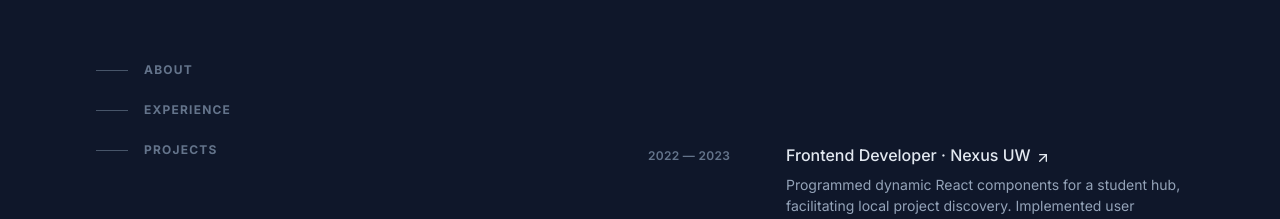
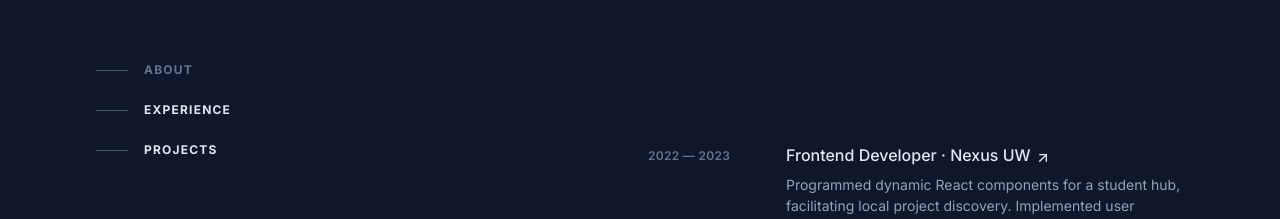
Before and after one commit to duncrob/personal-site, a Next.js app: page / in a window 1280 px wide. Shown: the part 266-485 px from the top of the page. Built offline with nearby package versions, Linux system fonts and the light colour scheme.

Commit message:
began working on active links during scroll

```diff
--- /dev/null
+++ b/src/app/components/NavBar.js
@@ -0,0 +1,72 @@
+import { useEffect } from "react";
+import { useScrollPosition } from "../hooks/useScrollPosition"
+
+export default function NavBar() {
+    let experiencePosY = 0, projectsPosY
+
+    useEffect(() => {
+        experiencePosY = document.getElementById('experience').offsetTop;
+        console.log(experiencePosY);
+    }, [])
+
+    const scrollPosition = useScrollPosition();
+
+    function classNames(...classes) {
+        return classes.filter(Boolean).join(' ')
+    }
+
+    return (
+        <nav className='nav hidden lg:block' aria-label='In-page jump links'>
+            <ul className='mt-16 w-max'>
+                <li>
+                    <a className='group flex items-center py-3' href='#about'>
+                        <span
+                            className={classNames(
+                                scrollPosition < experiencePosY ? 'w-16 bg-slate-200' : 'group-hover:w-16 group-hover:bg-slate-200 group-focus-visible:w-16 group-focus-visible:bg-slate-200',
+                                'nav-indicator mr-4 h-px w-8 bg-slate-600 transition-all motion-reduce:transition-none'
+                            )}
+                        ></span>
+                        <span
+                            className={classNames(
+                                scrollPosition < experiencePosY ? 'text-slate-200' : 'text-slate-500 group-hover:text-slate-200 group-focus-visible:text-slate-200',
+                                'nav-text text-xs font-bold uppercase tracking-widest'
+                            )}
+                        >About</span>
+                    </a>
+                </li>
+                <li>
+                    <a className='group flex items-center py-3' href='#experience'>
+                        <span className={
+                            classNames(
+                                scrollPosition >= experiencePosY ? 'w-16 bg-slate-200' : 'group-hover:w-16 group-hover:bg-slate-200 group-focus-visible:w-16 group-focus-visible:bg-slate-200',
+                                'nav-indicator mr-4 h-px w-8 bg-slate-600 transition-all motion-reduce:transition-none'
+                            )}
+                        ></span>
+                        <span
+                            className={classNames(
+                                scrollPosition >= experiencePosY ? 'text-slate-200' : 'text-slate-500 group-hover:text-slate-200 group-focus-visible:text-slate-200',
+                                'nav-text text-xs font-bold uppercase tracking-widest'
+                            )}
+                        >Experience</span>
+                    </a>
+                </li>
+                <li>
+                    <a className='group flex items-center py-3' href='#projects'>
+                        <span className={
+                            classNames(
+                                scrollPosition < 410 ? 'w-16 bg-slate-200' : 'group-hover:w-16 group-hover:bg-slate-200 group-focus-visible:w-16 group-focus-visible:bg-slate-200',
+                                'nav-indicator mr-4 h-px w-8 bg-slate-600 transition-all motion-reduce:transition-none'
+                            )}
+                        ></span>
+                        <span
+                            className={classNames(
+                                scrollPosition < 410 ? 'text-slate-200' : 'text-slate-500 group-hover:text-slate-200 group-focus-visible:text-slate-200',
+                                'nav-text text-xs font-bold uppercase tracking-widest'
+                            )}
+                        >Projects</span>
+                    </a>
+                </li>
+            </ul>
+        </nav>
+    )
+}
--- /dev/null
+++ b/src/app/hooks/useScrollPosition.js
@@ -0,0 +1,19 @@
+import { useEffect, useState } from "react";
+
+export const useScrollPosition = () => {
+    const [scrollPosition, setScrollPosition] = useState(0);
+
+    useEffect(() => {
+        const updatePosition = () => {
+            setScrollPosition(window.scrollY);
+        }
+
+        window.addEventListener('scroll', updatePosition);
+
+        updatePosition();
+
+        return () => window.removeEventListener('scroll', updatePosition)
+    }, [])
+
+    return scrollPosition
+}
--- a/src/app/page.js
+++ b/src/app/page.js
@@ -9,6 +9,7 @@ import { FontAwesomeIcon } from '@fortawesome/react-fontawesome'
 import { faArrowRight } from "@fortawesome/free-solid-svg-icons"
 import { faLinkedin, faGithub, faInstagram } from "@fortawesome/free-brands-svg-icons";
 import Project from "./components/Project";
+import NavBar from "./components/NavBar";
 
 export default function Home() {
   const [mousePos, setMousePos] = useState({ x: undefined, y: undefined });
@@ -59,28 +60,7 @@ export default function Home() {
               </h1>
               <h2 className='mt-3 text-lg font-medium tracking-tight text-slate-200 sm:text-xl'>Frontend Developer</h2>
               <p className='max-w-xs mt-4'>I am passionate about web experiences that empower the user.</p>
-              <nav className='nav hidden lg:block' aria-label='In-page jump links'>
-                <ul className='mt-16 w-max'>
-                  <li>
-                    <a className='group flex items-center py-3' href='#about'>
-                      <span className='nav-indicator mr-4 h-px w-8 bg-slate-600 transition-all group-hover:w-16 group-hover:bg-slate-200 group-focus-visible:w-16 group-focus-visible:bg-slate-200 motion-reduce:transition-none'></span>
-                      <span className='nav-text text-xs font-bold uppercase tracking-widest text-slate-500 group-hover:text-slate-200 group-focus-visible:text-slate-200'>About</span>
-                    </a>
-                  </li>
-                  <li>
-                    <a className='group flex items-center py-3' href='#experience'>
-                      <span className='nav-indicator mr-4 h-px w-8 bg-slate-600 transition-all group-hover:w-16 group-hover:bg-slate-200 group-focus-visible:w-16 group-focus-visible:bg-slate-200 motion-reduce:transition-none'></span>
-                      <span className='nav-text text-xs font-bold uppercase tracking-widest text-slate-500 group-hover:text-slate-200 group-focus-visible:text-slate-200'>Experience</span>
-                    </a>
-                  </li>
-                  <li>
-                    <a className='group flex items-center py-3' href='#projects'>
-                      <span className='nav-indicator mr-4 h-px w-8 bg-slate-600 transition-all group-hover:w-16 group-hover:bg-slate-200 group-focus-visible:w-16 group-focus-visible:bg-slate-200 motion-reduce:transition-none'></span>
-                      <span className='nav-text text-xs font-bold uppercase tracking-widest text-slate-500 group-hover:text-slate-200 group-focus-visible:text-slate-200'>Projects</span>
-                    </a>
-                  </li>
-                </ul>
-              </nav>
+              <NavBar />
             </div>
             <ul className='ml-1 mt-8 flex items-center' aria-label='Social Media'>
               <li className="mr-5 text-xs" key="github">
```
